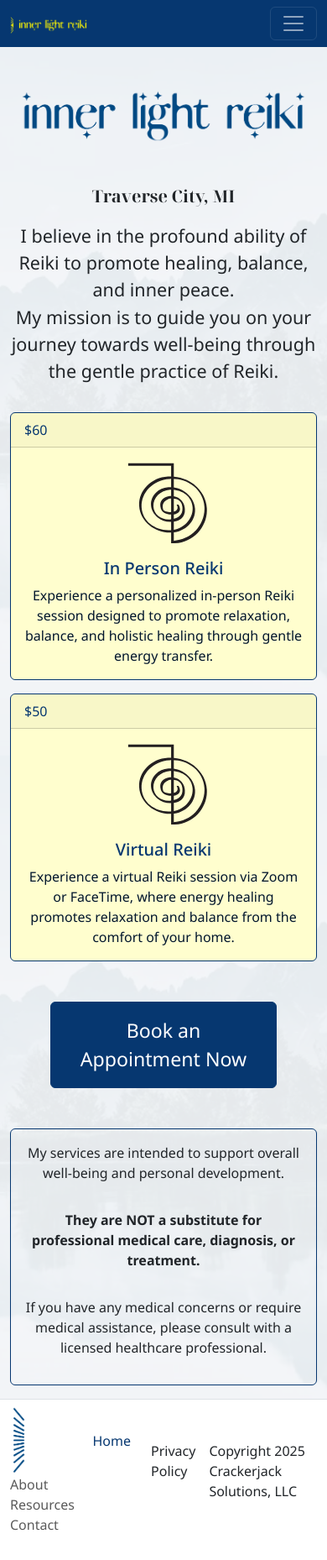
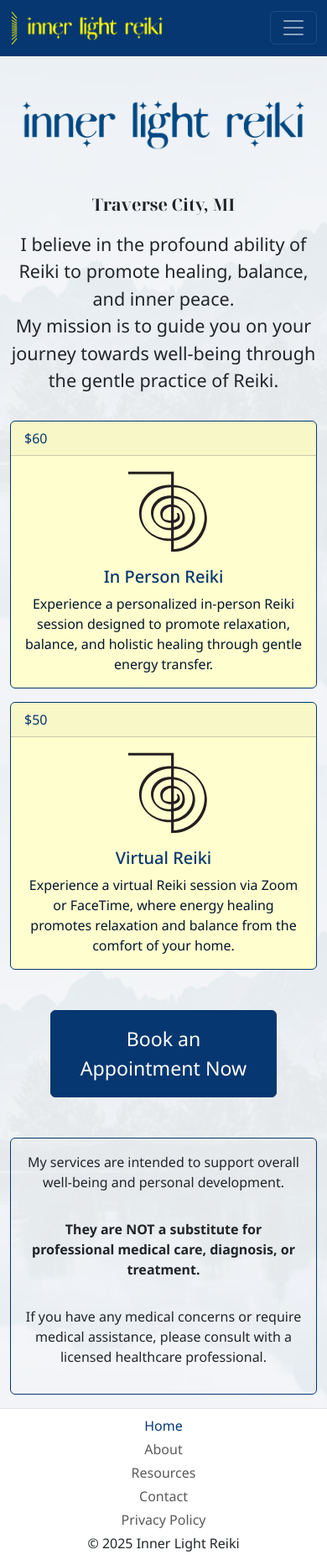
Before and after one commit to mattfishcodes/innerlight-reiki, a Next.js app: page /home in a window 390 px wide. Shown: the whole page at 84% size. Before the commit the page ends 1836 px from the top, so only its background shows below. Built offline with nearby package versions, Linux system fonts and the light colour scheme.

Commit message:
adjust styling

```diff
--- a/src/app/components/Footer/Footer.tsx
+++ b/src/app/components/Footer/Footer.tsx
@@ -10,19 +10,19 @@ const Footer = () => {
 
   return (
     <div className='border-top'>
-      <div className='container d-flex justify-content-between align-items-center'>
-        <div className='navbar navbar-light nav'>
+      <div className='container d-flex flex-column flex-lg-row justify-content-center justify-content-lg-between navbar navbar-light'>
+        <div className='d-flex align-items-center flex-column flex-lg-row gap-1 gap-lg-3 mb-1 mb-lg-0'>
           <Image
             src='/base_icon_transparent_background.png'
             alt=''
-            className='img-fluid me-4'
+            className='img-fluid me-4 d-none d-lg-block'
             width={20}
             height={20}
             unoptimized
           />
           {routes.map((v, i) => (
             <Link
-              className={`nav-link p-0 me-4 ${pn === v.href ? 'active' : ''}`}
+              className={`nav-link p-0 ${pn === v.href ? 'active' : ''}`}
               href={v.href}
               key={i}
             >
@@ -30,14 +30,15 @@ const Footer = () => {
             </Link>
           ))}
         </div>
-        <div className='d-flex gap-3'>
+
+        <div className='d-flex align-items-center flex-column flex-lg-row gap-1 gap-lg-3'>
           <Link
             className={`nav-link ${pn === '/privacy-policy' ? 'active' : ''}`}
             href='/privacy-policy'
           >
             Privacy Policy
           </Link>
-          <span>Copyright 2025 Crackerjack Solutions, LLC</span>
+          <span>&copy; 2025 Inner Light Reiki</span>
         </div>
       </div>
     </div>
--- a/src/app/components/Header/Header.tsx
+++ b/src/app/components/Header/Header.tsx
@@ -10,13 +10,13 @@ const Header = () => {
   return (
     <nav className='navbar navbar-expand-md navbar-dark bg-primary'>
       <div className='container'>
-        <Link className='navbar-brand w-25' href='/home'>
+        <Link className={`navbar-brand w-50 w-lg-25`} href='/home'>
           <Image
             className='img-fluid'
             src='/customcolor_logo_transparent_background.png'
             alt=''
-            width={500}
-            height={250}
+            width={2969}
+            height={658}
             priority
             unoptimized
           />
@@ -25,8 +25,8 @@ const Header = () => {
           className='navbar-toggler'
           type='button'
           data-bs-toggle='collapse'
-          data-bs-target='#navbarTogglerDemo01'
-          aria-controls='navbarTogglerDemo01'
+          data-bs-target='#navbarToggler'
+          aria-controls='navbarToggler'
           aria-expanded='false'
           aria-label='Toggle navigation'
         >
@@ -34,13 +34,13 @@ const Header = () => {
         </button>
         <div
           className='collapse navbar-collapse justify-content-end'
-          id='navbarTogglerDemo01'
+          id='navbarToggler'
         >
           <ul className='navbar-nav'>
             {routes.map((v, i) => (
               <li key={i} className='nav-item'>
                 <Link
-                  className={`nav-link p-0 ms-2 ms-md-4 ${pn.startsWith(v.href) ? 'active' : ''}`}
+                  className={`nav-link p-0 m-2 ${pn.startsWith(v.href) ? 'active' : ''}`}
                   href={v.href}
                 >
                   {v.name}
--- a/src/app/globals.scss
+++ b/src/app/globals.scss
@@ -21,6 +21,16 @@ h6 {
 
 a {
   text-decoration: none;
+}
+
+@include media-breakpoint-up(lg) {
+  .w-lg-25 {
+    width: 25% !important;
+  }
+
+  .w-lg-50 {
+    width: 50% !important;
+  }
 }
 
 .navbar-dark {
--- a/src/app/home/components/HeroSection.tsx
+++ b/src/app/home/components/HeroSection.tsx
@@ -7,11 +7,11 @@ const HeroSection = () => {
     <>
       <div className='container-lg py-5 d-flex flex-column align-items-center text-center'>
         <Image
-          className='img-fluid'
+          className='img-fluid w-lg-50'
           src='/base_textlogo_transparent_background.png'
           alt=''
-          width={800}
-          height={500}
+          width={1489}
+          height={290}
           priority
           unoptimized
         />
```
